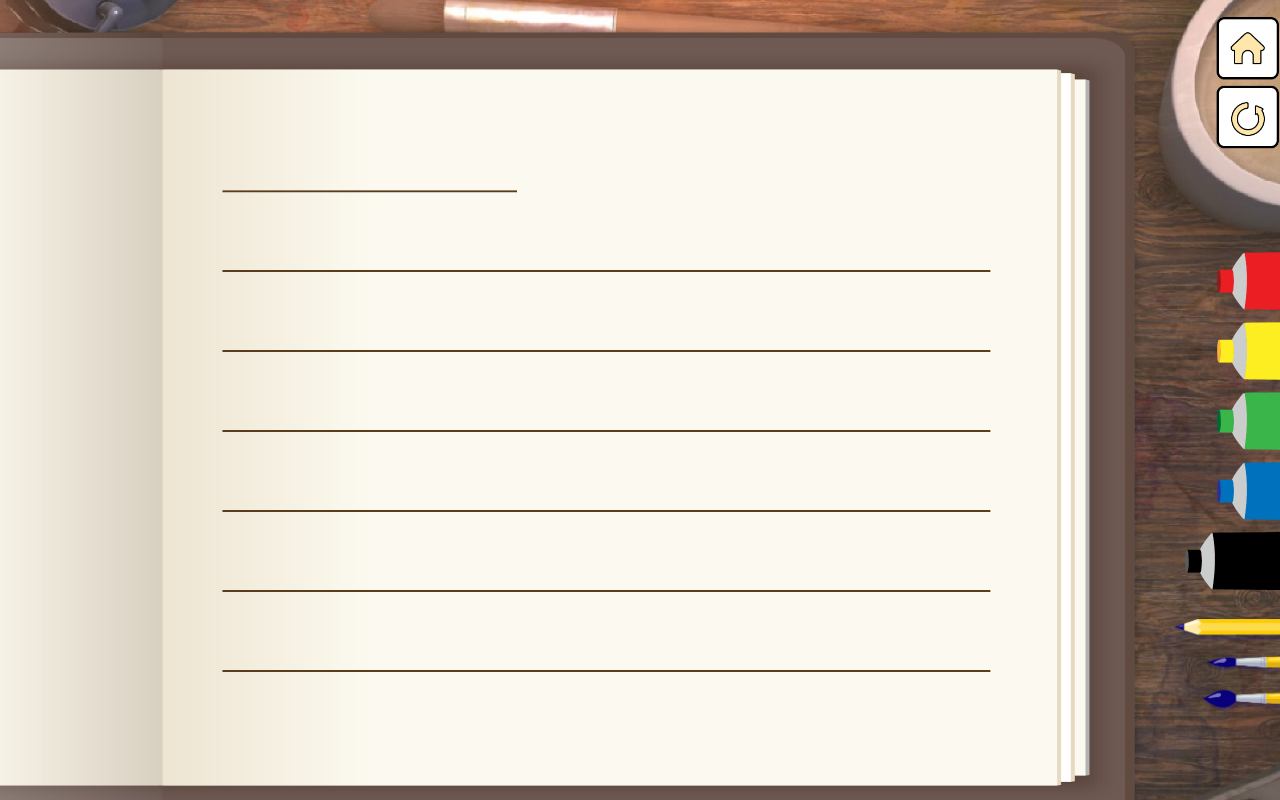
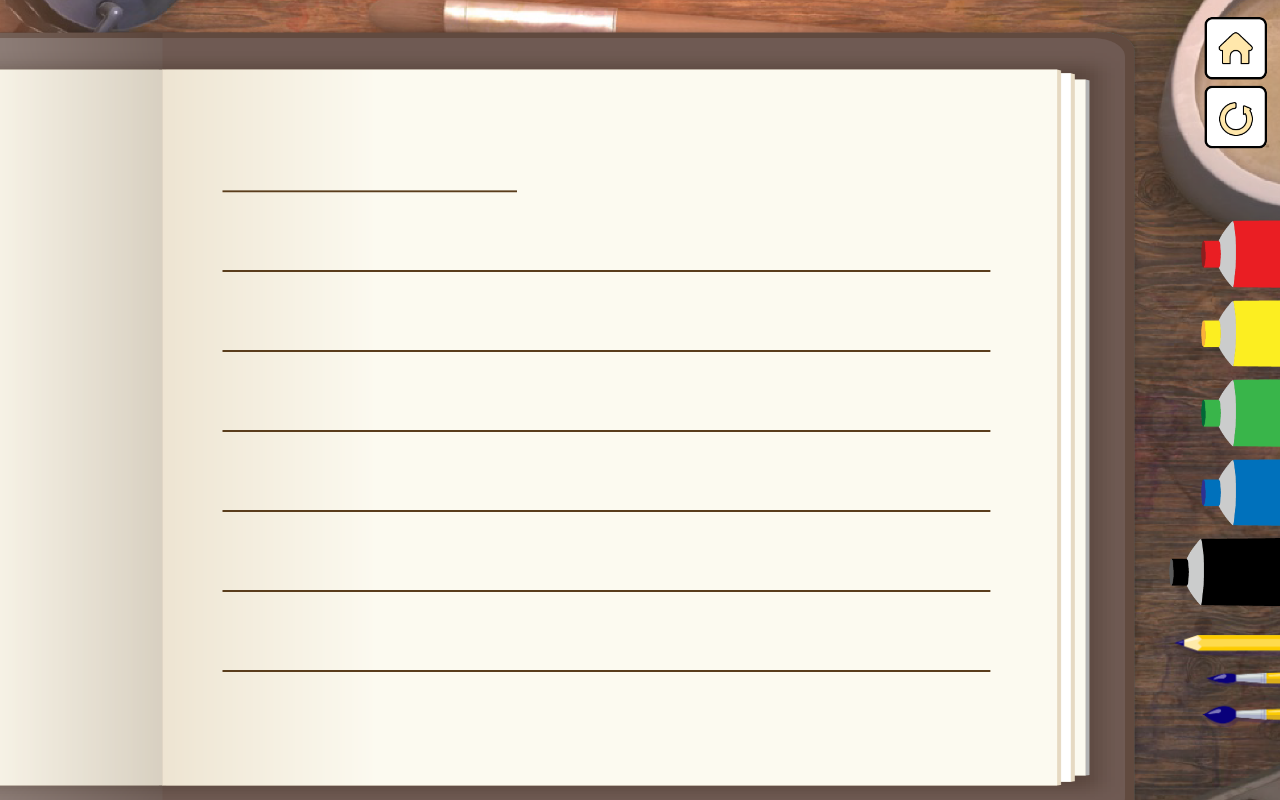
Before and after one commit to kebi3477/kebi3477.github.io, a plain HTML site: page diary.html in a window 1280 px wide. Shown: the top 800 px of the page. Drawn offline with Linux system fonts and the light colour scheme.

Commit message:
레이아웃 조정

```diff
--- a/css/diary.css
+++ b/css/diary.css
@@ -42,10 +42,10 @@
     touch-action: none;
 }
 .buttons__wrap {
-    width: 5rem;
+    width: 7rem;
     height: max-content;
     position: absolute;
-    top: 30%;
+    bottom: 9%;
     right: 0;
     display: flex;
     flex-flow: column;
@@ -53,6 +53,7 @@
 }
 .buttons__wrap:nth-child(3) {
     top: .75rem;
+    right: .75rem;
 }
 .buttons__wrap:nth-child(3) > img {
     width: 4rem;
@@ -70,12 +71,12 @@
     transition: 1s;
 }
 .buttons.color {
-    width: 6rem;
+    width: 100%;
 }
 .selected {
     animation: 1s selected forwards;
 }
 .buttons.size {
-    width: 7rem;
+    width: 100%;
     margin-top: 1rem;
 }
```
